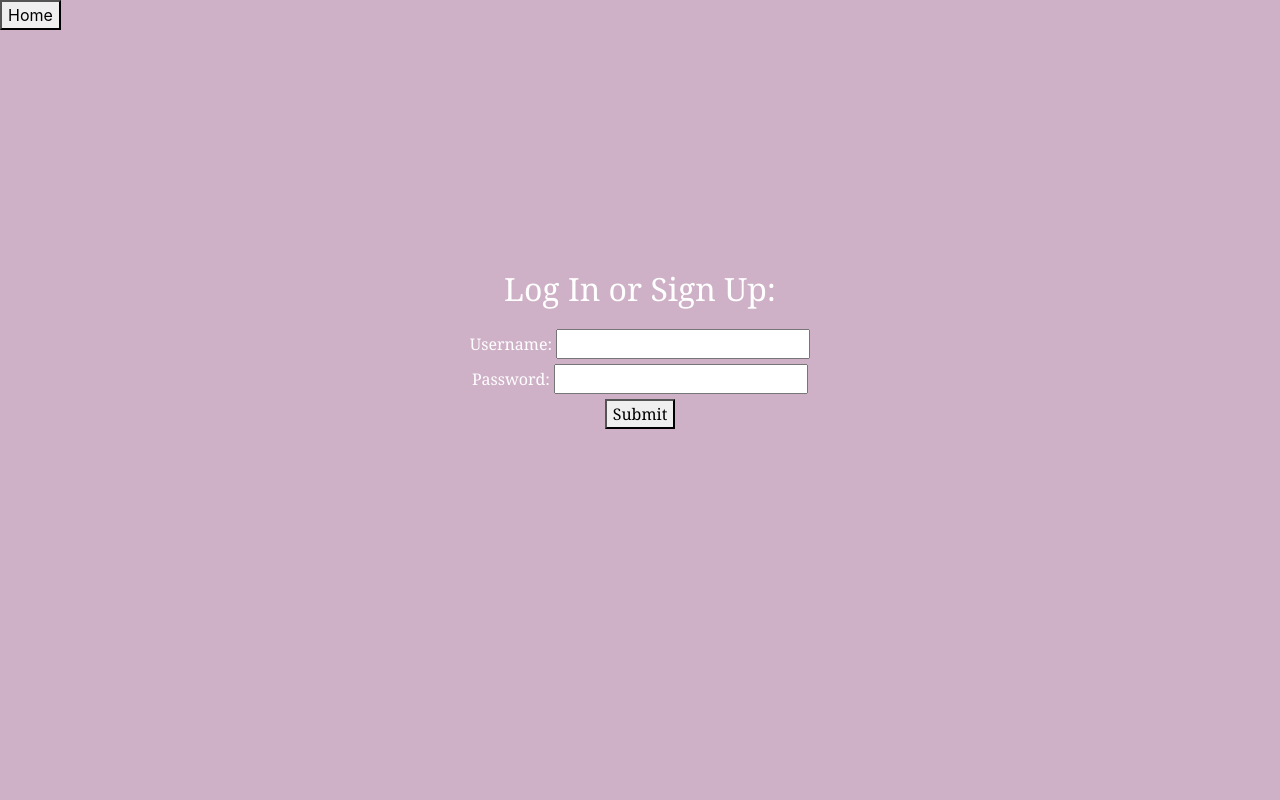
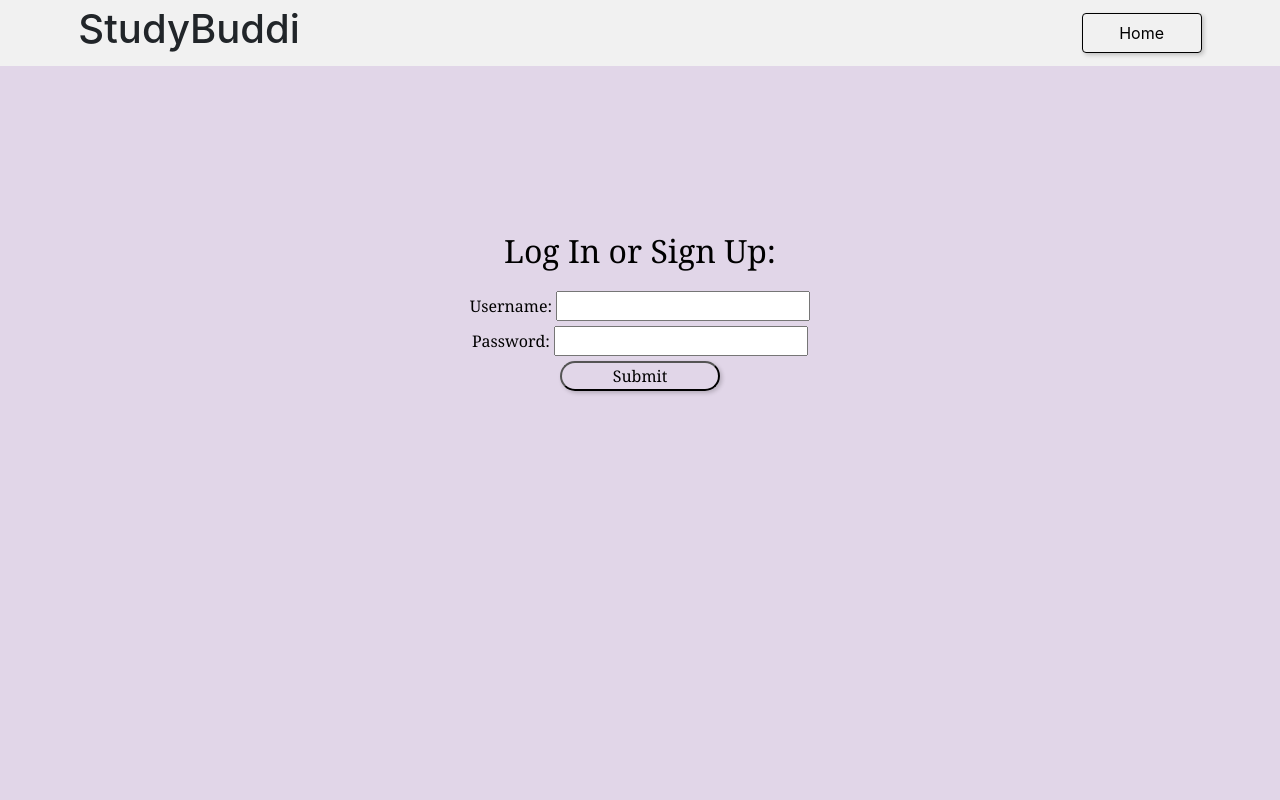
Before and after one commit to Tylario/ITSC3155-Study-Buddi, a Flask app: template StudyBuddi_Prototype/templates/login.html in a window 1280 px wide. Run offline with Flask 3, Linux system fonts and the light colour scheme; the template is opened without the code that fills it, so the values that code supplies are empty.

Commit message:
naviation edits

```diff
--- a/StudyBuddi_Prototype/templates/index.html
+++ b/StudyBuddi_Prototype/templates/index.html
@@ -172,7 +172,7 @@
       building companionship and academic connections in and out of the
       classroom!
     </div>
-    <button>Login</button>
+    <button onclick="location.href='login.html'">Login</button>
     <script
       src="https://code.jquery.com/jquery-3.2.1.slim.min.js"
       integrity="sha384-KJ3o2DKtIkvYIK3UENzmM7KCkRr/rE9/Qpg6aAZGJwFDMVNA/GpGFF93hXpG5KkN"
--- a/StudyBuddi_Prototype/templates/login.html
+++ b/StudyBuddi_Prototype/templates/login.html
@@ -2,13 +2,18 @@
     <head>
 
         <!--needed meta characteristics-->
-        <meta charset="utf-8">
-        <meta name="viewport" content="width=device-width, initial-scale=1, shrink-to-fit=no">
-        <!-- Bootstrap CSS find way to change color/organiation-->
-        <link rel="stylesheet" href="https://cdn.jsdelivr.net/npm/bootstrap@4.1.3/dist/css/bootstrap.min.css" integrity="sha384-MCw98/SFnGE8fJT3GXwEOngsV7Zt27NXFoaoApmYm81iuXoPkFOJwJ8ERdknLPMO" crossorigin="anonymous">
-
-
-
+    <meta charset="utf-8" />
+    <meta
+      name="viewport"
+      content="width=device-width, initial-scale=1, shrink-to-fit=no"
+    />
+    <!-- Bootstrap CSS find way to change color/organiation-->
+    <link
+      rel="stylesheet"
+      href="https://cdn.jsdelivr.net/npm/bootstrap@4.1.3/dist/css/bootstrap.min.css"
+      integrity="sha384-MCw98/SFnGE8fJT3GXwEOngsV7Zt27NXFoaoApmYm81iuXoPkFOJwJ8ERdknLPMO"
+      crossorigin="anonymous"
+    />
         <style>
            .text {
              position: relative;
@@ -21,32 +26,73 @@
              font-family: Cambria, Cochin, Georgia, Times, 'Times New Roman', serif;
              font-size: 100%;
              transform: translate(-50%, -50%);
-             color:#ffffff;
+             color:#000000;
            }
            .head{
              text-align: center;
-             color: #ffffff;
+             color: #000000;
              padding-top: 10px;
              font-size: 200%;
              font-family: Cambria, Cochin, Georgia, Times, 'Times New Roman', serif;
            }
            body{
-            background-color: #a0659180;
+            background-color: #d4c4deb0;
            }
+           .header {
+             position: fixed;
+             top: 0;
+             width: 100%;
+             background-color: #f1f1f1;
+             text-align: center;
+             padding: 5px;
+             display: flex;
+             flex-direction: row;
+             justify-content: space-around;
+             z-index: 10;
+            }
+            .header button {
+             color: black;
+             padding: 7px 10px;
+             margin: 8px 0;
+             border: 1px solid black;
+             border-radius: 4px;
+             cursor: pointer;
+             width: 120px;
+            }
+            button {
+             width: 10rem;
+             box-shadow: 2px 2px 4px rgba(0, 0, 0, 0.2);
+             background-color: var(--primary-color);
+             border-radius: 1rem;
+             margin: auto;
+             text-align: center;
+             margin-bottom: 1em;
+            }
+            .company_name {
+             margin-right: 50%;
+            }
+            .header button:hover {
+             background-color: #ddd;
+            }
+            .header button:active {
+             background-color: #000;
+             color: white;
+            }
         </style>
 
     </head>
     <body>
-        <!--Nav Bar-->
+      <!--Nav Bar-->
       <header>
         <div class="header">
-			<button onclick="location.href='index.html'">Home</button>
+          <h1 class="company_name">StudyBuddi</h1>
+          <button onclick="location.href='index.html'">Home</button>
         </div>
       </header>
 
       <div class = "text">
         <p class="head">Log In or Sign Up: </p>
-        <form action="profile" method="post">
+        <form action="profile.html" method="post">
             <label for="Username">Username:</label>
             <input type="text" id="Username" name="Username"><br>
 
```
